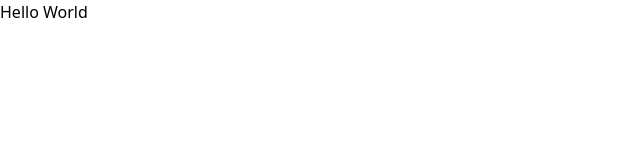
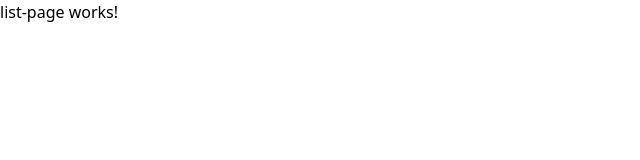
Before and after one commit to AdrielHercules/todolist-frontend, an Angular app: page / in a window 1280 px wide. Shown: the top 160 px of the page, without its empty margins (0-640 px from the left). Built offline with nearby package versions, Linux system fonts and the light colour scheme.

Commit message:
Add routes

```diff
--- a/src/app/app.html
+++ b/src/app/app.html
@@ -1,3 +1,3 @@
-<main class="main">Hello World</main>
-
-<router-outlet />
+<main class="main">
+  <router-outlet />
+</main>
--- a/src/app/app.routes.ts
+++ b/src/app/app.routes.ts
@@ -1,3 +1,16 @@
 import { Routes } from '@angular/router';
+import { ListPageComponent } from './list-page/list-page.component';
+import { TaskPageComponent } from './task-page/task-page.component';
 
-export const routes: Routes = [];
+export const routes: Routes = [
+  {
+    path: '',
+    component: ListPageComponent,
+    title: 'Listas',
+  },
+  {
+    path: 'tasks',
+    component: TaskPageComponent,
+    title: 'Lista de tareas',
+  },
+];
```
